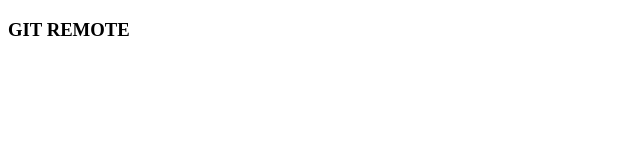
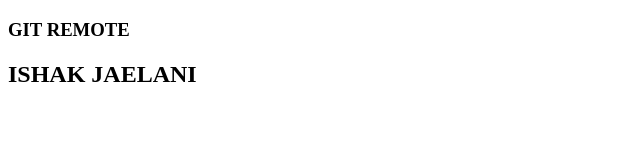
Before and after one commit to Ishak752/wpu-git-test, a plain HTML site: page index.html in a window 1280 px wide. Shown: the whole page, without its empty margins (0-640 px from the left). Drawn offline with Linux system fonts and the light colour scheme.

Commit message:
Menambahkan paragraph pada index.html

```diff
--- a/index.html
+++ b/index.html
@@ -8,5 +8,6 @@
   </head>
   <body>
     <h3>GIT REMOTE</h3>
+    <h2>ISHAK JAELANI</h2>
   </body>
 </html>
```
